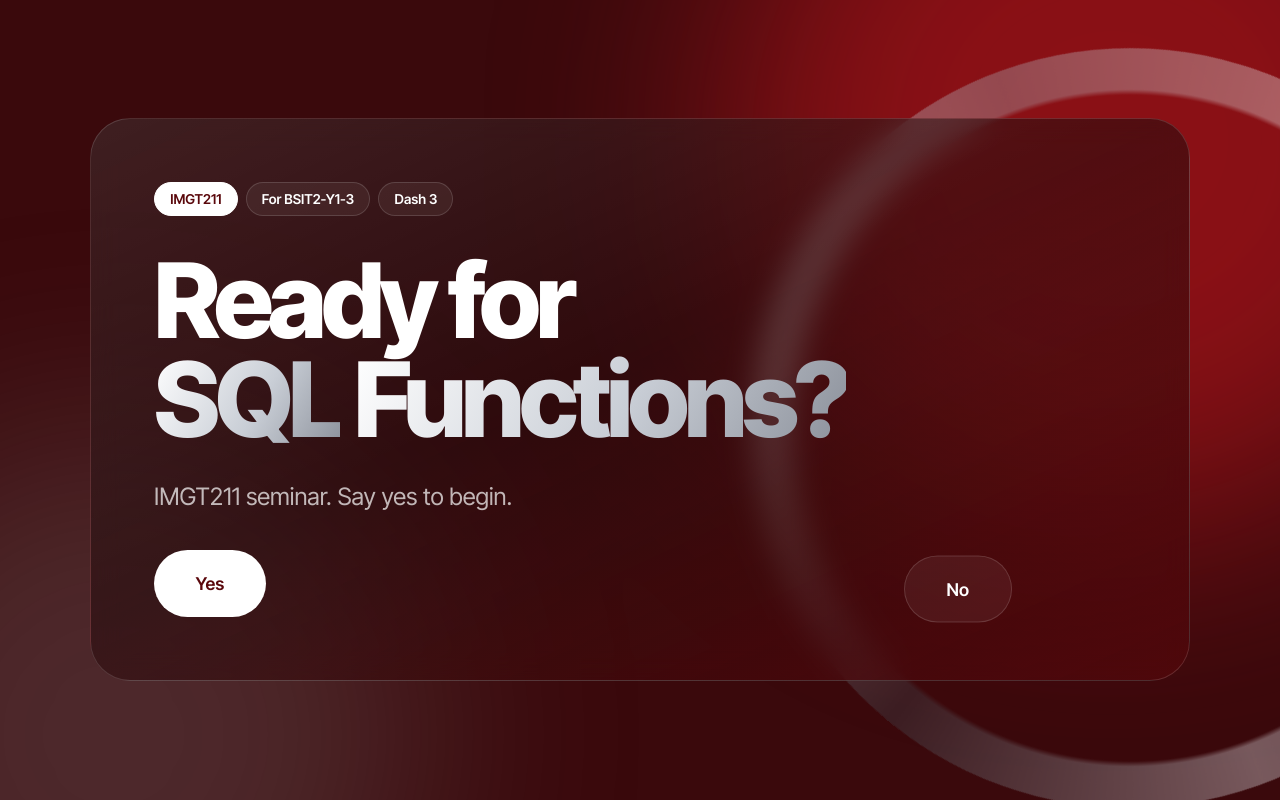
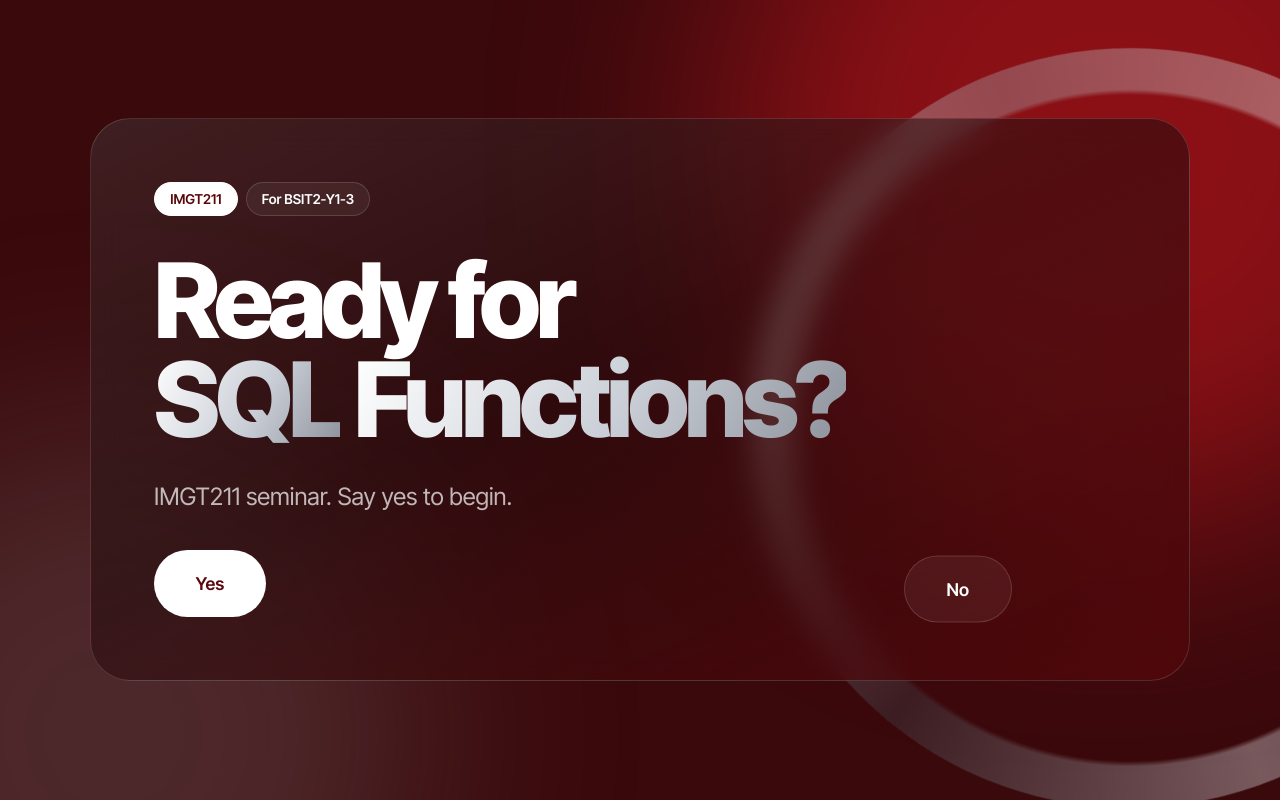
Before and after one commit to avashannia/imgt-seminar, a plain HTML site: page index.html in a window 1280 px wide. Drawn offline with Linux system fonts and the light colour scheme; files whose address does not match are found by name.

Commit message:
Remove redundant text from hero section chips in index.html

```diff
--- a/index.html
+++ b/index.html
@@ -16,7 +16,7 @@
   <header class="hero wrap">
     <div class="panel">
       <div class="pbg"><img src="images/hero-building.jpg" alt="" onerror="this.remove()"></div>
-      <p class="chips"><span>IMGT211</span><span>For BSIT2-Y1-3</span><span>Dash 3</span></p>
+      <p class="chips"><span>IMGT211</span><span>For BSIT2-Y1-3</span></p>
       <div id="gate">
         <h1><span class="w" style="--i:0">Ready</span> <span class="w" style="--i:1">for</span><br><span class="w grad" style="--i:2">SQL</span> <span class="w grad" style="--i:3">Functions?</span></h1>
         <p class="sub">IMGT211 seminar. Say yes to begin.</p>
```
